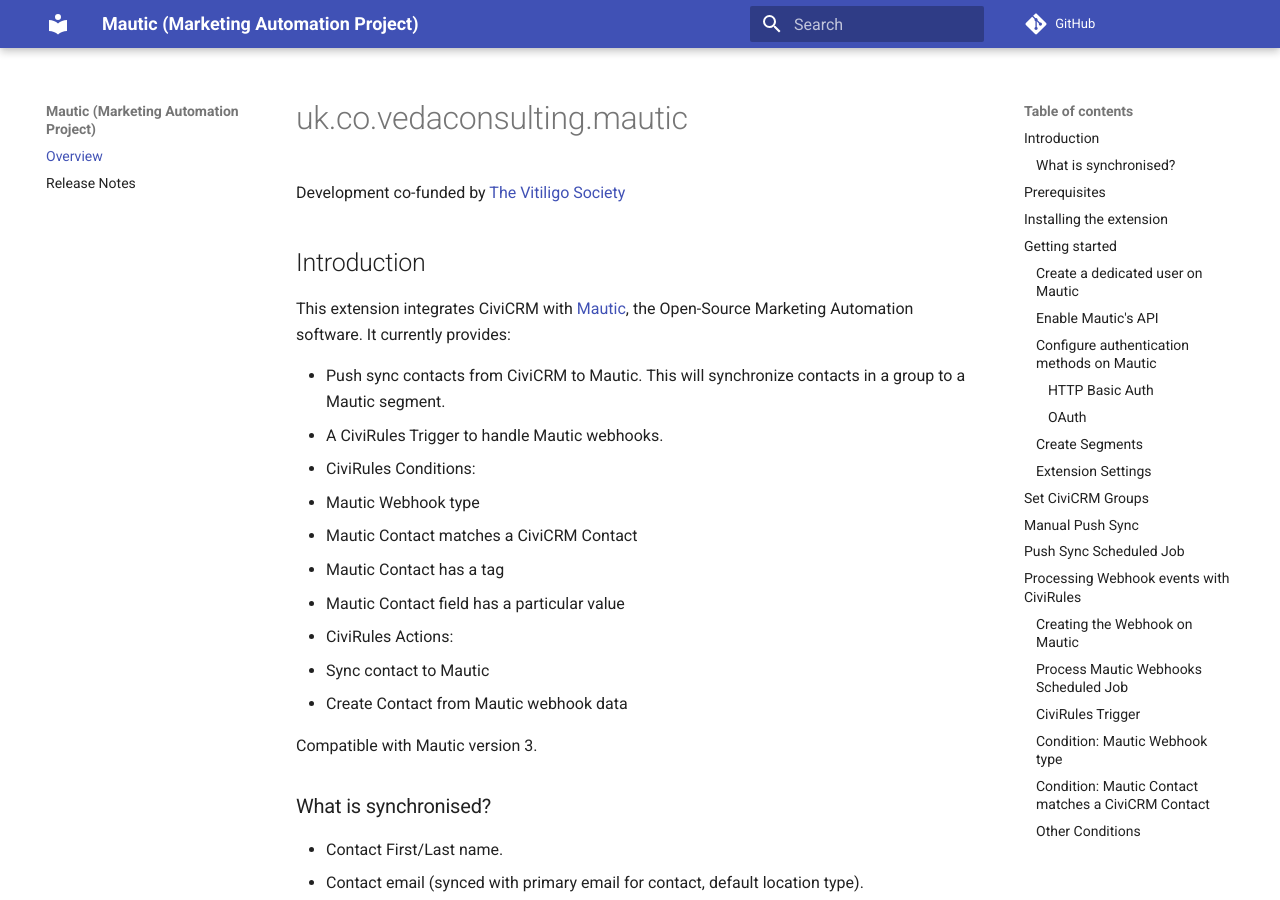
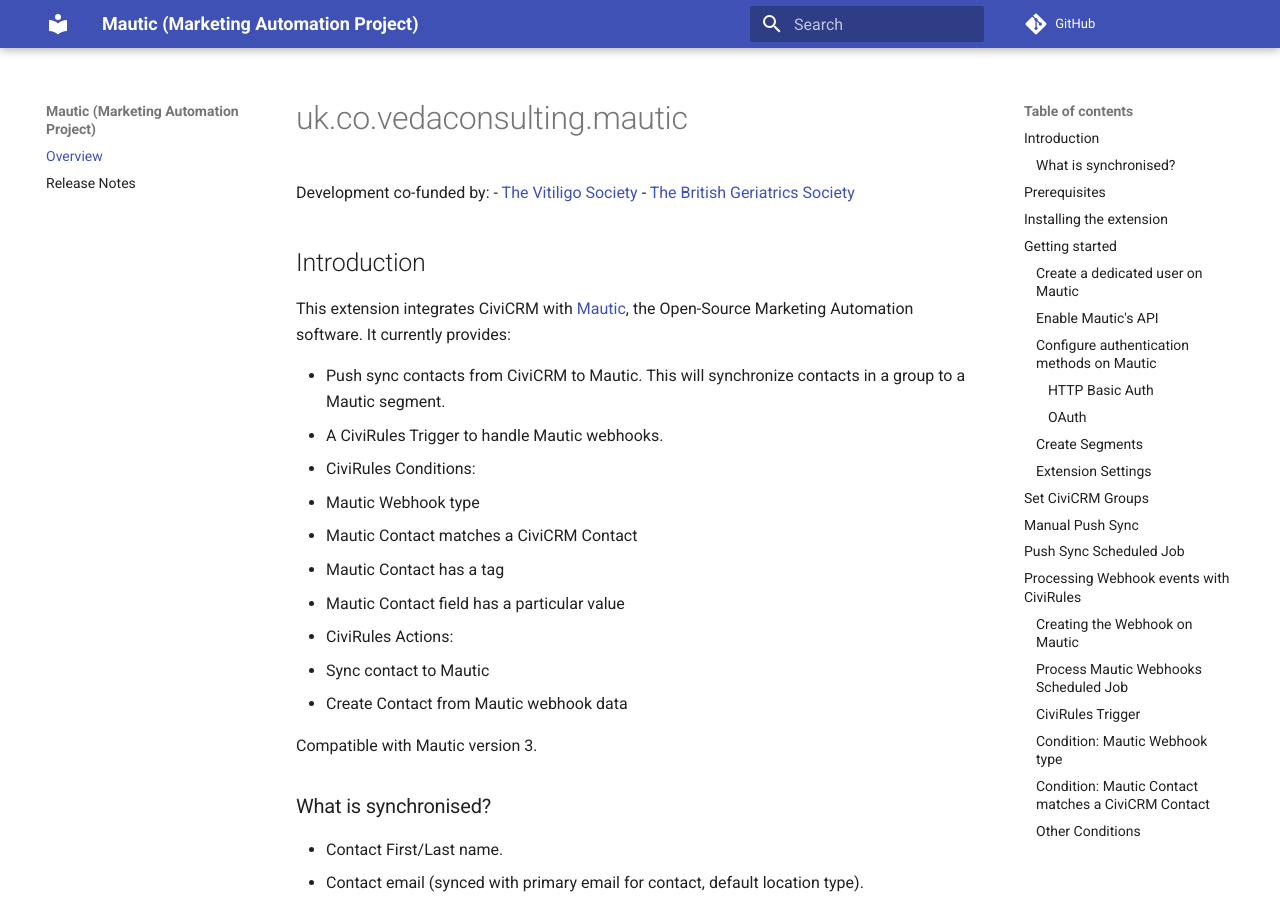
Before and after one commit to veda-consulting-company/uk.co.vedaconsulting.mautic, an MkDocs documentation site: the page built from docs/index.md, in a window 1280 px wide and 900 px high. Built offline with MkDocs 1.6.1 and Material for MkDocs 9.7.7, drawn with Linux system fonts in a browser that asks for light colours; comment, search, counter and statistics services are not loaded.

Commit message:
Add BGS as co-sponsor.

```diff
--- a/docs/index.md
+++ b/docs/index.md
@@ -1,6 +1,8 @@
 # uk.co.vedaconsulting.mautic
 
-Development co-funded by [The Vitiligo Society](https://vitiligosociety.org)
+Development co-funded by:
+- [The Vitiligo Society](https://vitiligosociety.org)
+- [The British Geriatrics Society](https://bgs.org.uk)
 
 ## Introduction
 
```
